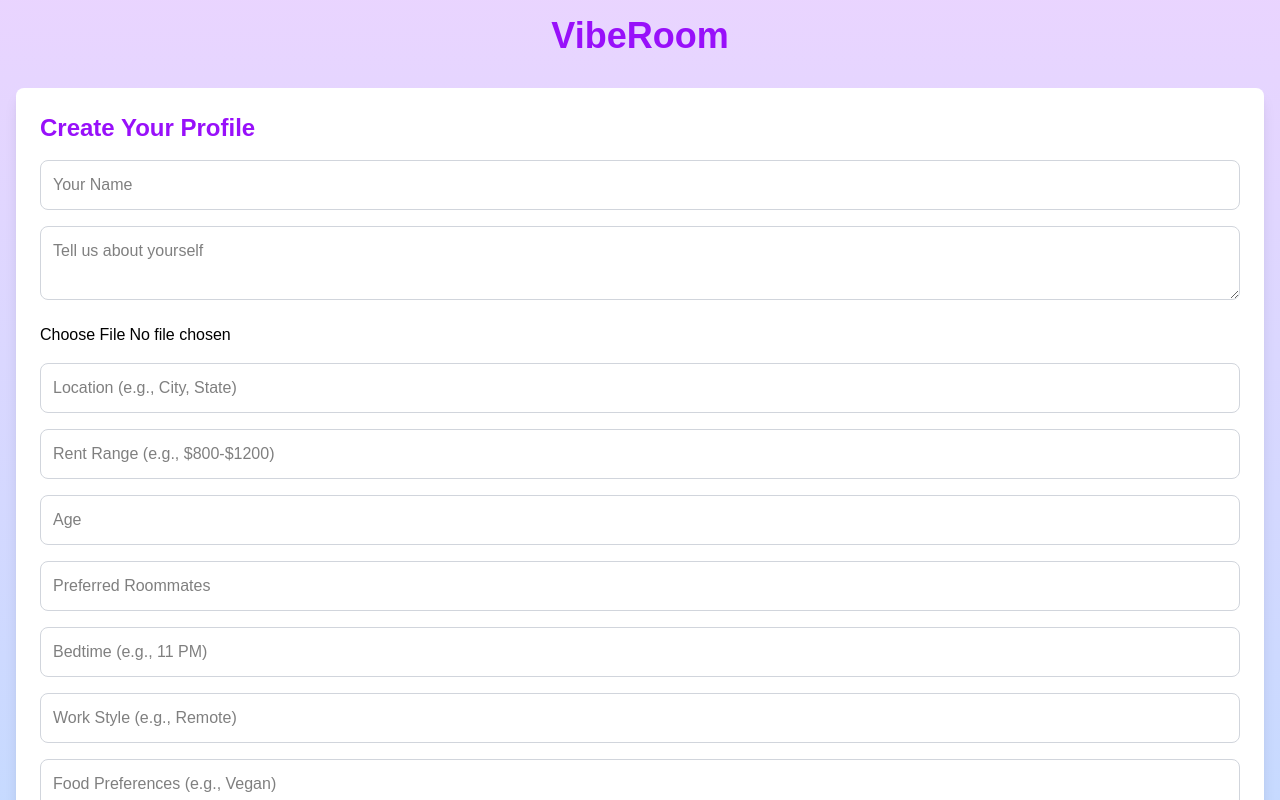
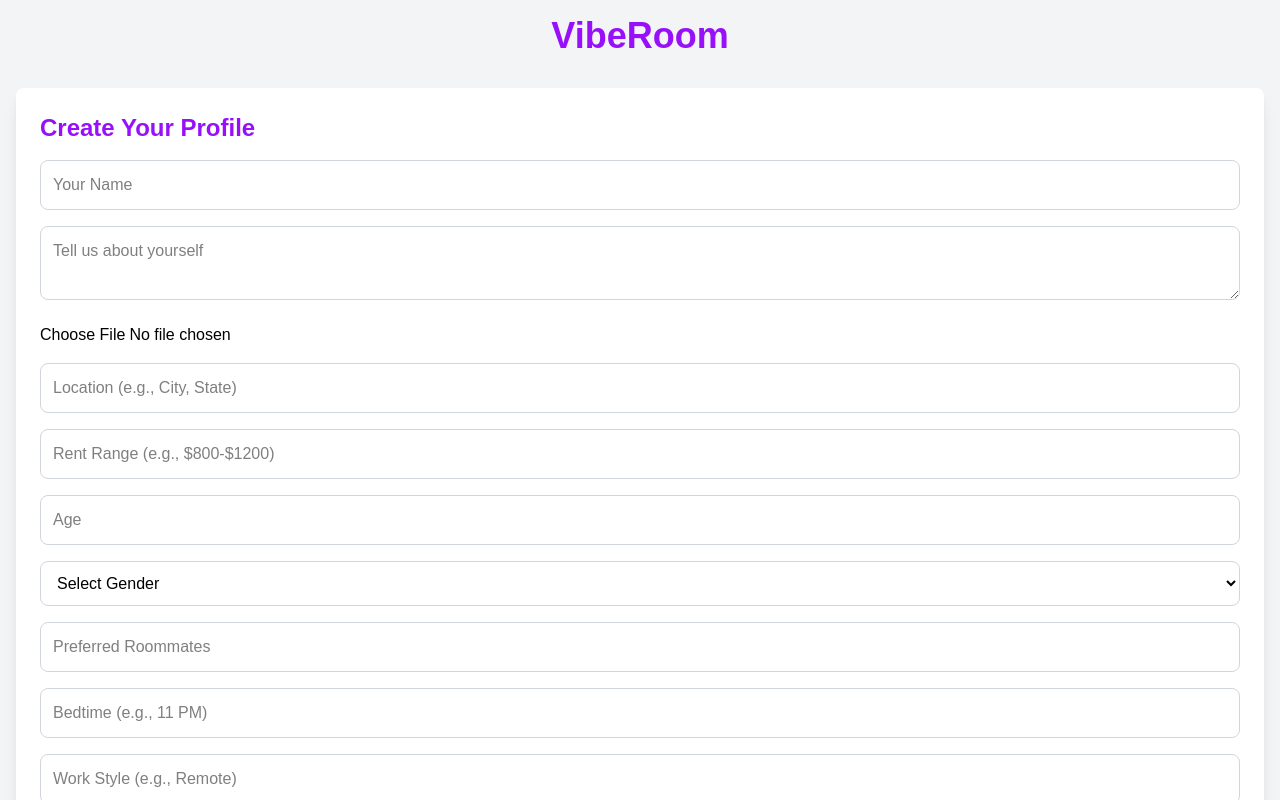
Before and after one commit to IAmTommyZombie/viberoom, a React (Vite) app: page / in a window 1280 px wide. Both pictures are taken after typing "name@example.com", "Sample123" into the empty fields and a click on the button "Log In". Shown: the top 800 px of the page. Built offline with nearby package versions, Linux system fonts and the light colour scheme.

Commit message:
Added unread chats notification and gender field with dropdown

```diff
--- a/src/App.jsx
+++ b/src/App.jsx
@@ -21,7 +21,8 @@ function App() {
   const [showMatch, setShowMatch] = useState(false);
   const [view, setView] = useState("swipe");
   const [selectedMatch, setSelectedMatch] = useState(null);
-  const [isEditing, setIsEditing] = useState(false); // New state for edit mode
+  const [isEditing, setIsEditing] = useState(false);
+  const [unreadCounts, setUnreadCounts] = useState({}); // Track unread messages per match
 
   const onSwipe = (direction, userId) => {
     setLastDirection(direction);
@@ -37,7 +38,9 @@ function App() {
     );
     setShowRating(true);
     if (direction === "right" && Math.random() > 0.5) {
-      setMatches([...matches, swipedUser]);
+      const newMatch = { ...swipedUser, unread: 1 }; // Start with 1 unread message
+      setMatches([...matches, newMatch]);
+      setUnreadCounts((prev) => ({ ...prev, [swipedUser.id]: 1 }));
       setShowMatch(true);
       setTimeout(() => setShowMatch(false), 2500);
     }
@@ -74,15 +77,16 @@ function App() {
   const handleSaveProfile = (profile) => {
     setCurrentUser(profile);
     setUsers((prev) => {
-      const filtered = prev.filter((user) => user.id !== profile.id); // Replace if editing
+      const filtered = prev.filter((user) => user.id !== profile.id);
       return [profile, ...filtered];
     });
-    setIsEditing(false); // Exit edit mode
+    setIsEditing(false);
   };
 
   const resetCards = () => {
     setUsers(mockUsers);
     setMatches([]);
+    setUnreadCounts({});
     setLastDirection("");
   };
 
@@ -91,6 +95,7 @@ function App() {
     setCurrentUser(null);
     setUsers(mockUsers);
     setMatches([]);
+    setUnreadCounts({});
     setView("swipe");
   };
 
@@ -108,6 +113,15 @@ function App() {
     setIsEditing(true);
   };
 
+  const handleMarkRead = (matchId) => {
+    setUnreadCounts((prev) => ({ ...prev, [matchId]: 0 }));
+  };
+
+  const totalUnread = Object.values(unreadCounts).reduce(
+    (sum, count) => sum + count,
+    0
+  );
+
   const enrichedUsers = users.map((user) => ({
     ...user,
     vibeScore:
@@ -123,7 +137,7 @@ function App() {
 
   if (!currentUser) {
     return (
-      <div className="min-h-screen bg-gradient-to-b from-purple-200 to-blue-200 flex flex-col items-center justify-center p-4">
+      <div className="min-h-screen bg-gray-100 flex flex-col items-center justify-center p-4">
         <h1 className="text-4xl font-bold text-purple-600 mb-8">VibeRoom</h1>
         <ProfileForm onSave={handleSaveProfile} />
       </div>
@@ -145,12 +159,19 @@ function App() {
         >
           Me
         </button>
+        <div className="relative">
           <button
             onClick={() => setView("chats")}
             className="text-purple-600 font-semibold hover:text-purple-800"
           >
             Chats
           </button>
+          {totalUnread > 0 && (
+            <span className="absolute -top-1 -right-1 bg-red-500 text-white text-xs rounded-full h-5 w-5 flex items-center justify-center">
+              {totalUnread}
+            </span>
+          )}
+        </div>
         <button
           onClick={handleLogout}
           className="text-red-500 font-semibold hover:text-red-700"
@@ -158,13 +179,13 @@ function App() {
           Logout
         </button>
       </div>
-      <div className="mt-16 w-full max-w-md">
+      <div className="mt-16 w-full max-w-md flex flex-col overflow-y-auto">
         {view === "swipe" && (
-          <>
+          <div className="flex flex-col items-center">
             <h1 className="text-4xl font-bold text-purple-600 mb-8 text-center">
               VibeRoom
             </h1>
-            <div className="relative w-full h-96">
+            <div className="w-full mb-8">
               {enrichedUsers.length > 0 ? (
                 enrichedUsers.map((user) => (
                   <SwipeCard key={user.id} user={user} onSwipe={onSwipe} />
@@ -182,7 +203,7 @@ function App() {
               )}
             </div>
             {lastDirection && enrichedUsers.length > 0 && (
-              <p className="mt-4 text-gray-500 text-center">
+              <p className="mb-4 text-gray-500 text-center">
                 Swiped {lastDirection}
               </p>
             )}
@@ -198,7 +219,7 @@ function App() {
                 initial={{ scale: 0, opacity: 0 }}
                 animate={{ scale: 1, opacity: 1 }}
                 exit={{ scale: 0, opacity: 0 }}
-                className="fixed inset-0 flex items-center justify-center bg-black bg-opacity-50"
+                className="fixed inset-0 flex items-center justify-center bg-black bg-opacity-50 z-20"
               >
                 <div className="bg-white p-8 rounded-lg shadow-lg text-center">
                   <Confetti
@@ -216,7 +237,7 @@ function App() {
               </motion.div>
             )}
             <Matches matches={matches} />
-          </>
+          </div>
         )}
 
         {view === "profile" && (
@@ -247,6 +268,9 @@ function App() {
                   </p>
                   <p>
                     <strong>Age:</strong> {currentUser.age}
+                  </p>
+                  <p>
+                    <strong>Gender:</strong> {currentUser.gender}
                   </p>
                   <p>
                     <strong>Roommates:</strong> {currentUser.roommates}
@@ -283,6 +307,7 @@ function App() {
             match={selectedMatch}
             onBack={() => setView("chats")}
             onViewProfile={handleViewProfile}
+            onMarkRead={handleMarkRead}
           />
         )}
         {view === "fullProfile" && selectedMatch && (
@@ -321,6 +346,9 @@ function App() {
                 <strong>Age:</strong> {selectedMatch.age}
               </p>
               <p>
+                <strong>Gender:</strong> {selectedMatch.gender}
+              </p>
+              <p>
                 <strong>Roommates:</strong> {selectedMatch.roommates}
               </p>
               <p>
--- a/src/components/Matches.jsx
+++ b/src/components/Matches.jsx
@@ -1,19 +1,17 @@
 function Matches({ matches }) {
   return (
-      <div className="w-80 mt-8">
-        <h2 className="text-xl font-bold text-purple-600 mb-4">Your Matches</h2>
+    <div className="w-full mt-4">
+      <h2 className="text-xl font-bold text-purple-600 mb-2">Your Matches</h2>
       {matches.length === 0 ? (
-          <p className="text-gray-500">No matches yet—keep swiping!</p>
+        <p className="text-gray-600">No matches yet—keep swiping!</p>
       ) : (
-          matches.map(match => (
-            <div key={match.id} className="bg-white p-4 rounded-lg shadow-lg mb-2">
-              <h3 className="font-bold">{match.name}</h3>
-              <p className="text-gray-600">{match.bio}</p>
-              <button className="mt-2 text-sm text-purple-600 hover:text-purple-800">
-                Chat (coming soon!)
-              </button>
-            </div>
-          ))
+        <ul className="space-y-2">
+          {matches.map((match) => (
+            <li key={match.id} className="bg-white p-3 rounded-lg shadow-sm">
+              {match.name}
+            </li>
+          ))}
+        </ul>
       )}
     </div>
   );
--- a/src/components/ProfileForm.jsx
+++ b/src/components/ProfileForm.jsx
@@ -7,6 +7,7 @@ function ProfileForm({ onSave, initialData }) {
   const [location, setLocation] = useState(initialData?.location || "");
   const [rentRange, setRentRange] = useState(initialData?.rentRange || "");
   const [age, setAge] = useState(initialData?.age || "");
+  const [gender, setGender] = useState(initialData?.gender || "");
   const [roommates, setRoommates] = useState(initialData?.roommates || "");
   const [bedtime, setBedtime] = useState(initialData?.bedtime || "");
   const [workStyle, setWorkStyle] = useState(initialData?.workStyle || "");
@@ -20,6 +21,7 @@ function ProfileForm({ onSave, initialData }) {
       setLocation(initialData.location);
       setRentRange(initialData.rentRange);
       setAge(initialData.age);
+      setGender(initialData.gender);
       setRoommates(initialData.roommates);
       setBedtime(initialData.bedtime);
       setWorkStyle(initialData.workStyle);
@@ -27,6 +29,19 @@ function ProfileForm({ onSave, initialData }) {
       setParking(initialData.parking);
     }
   }, [initialData]);
+
+  const genderOptions = [
+    "Male",
+    "Female",
+    "Non-binary",
+    "Genderqueer",
+    "Genderfluid",
+    "Agender",
+    "Bigender",
+    "Two-Spirit",
+    "Other",
+    "Prefer not to say",
+  ];
 
   const handleSubmit = (e) => {
     e.preventDefault();
@@ -43,6 +58,7 @@ function ProfileForm({ onSave, initialData }) {
       location,
       rentRange,
       age: parseInt(age) || 25,
+      gender: gender || "Prefer not to say",
       roommates: parseInt(roommates) || 1,
       bedtime,
       workStyle,
@@ -97,6 +113,20 @@ function ProfileForm({ onSave, initialData }) {
           placeholder="Age"
           className="w-full p-3 mb-4 border border-gray-300 rounded-lg focus:outline-none focus:ring-2 focus:ring-purple-500"
         />
+        <select
+          value={gender}
+          onChange={(e) => setGender(e.target.value)}
+          className="w-full p-3 mb-4 border border-gray-300 rounded-lg focus:outline-none focus:ring-2 focus:ring-purple-500"
+        >
+          <option value="" disabled>
+            Select Gender
+          </option>
+          {genderOptions.map((option) => (
+            <option key={option} value={option}>
+              {option}
+            </option>
+          ))}
+        </select>
         <input
           type="number"
           value={roommates}
--- a/src/components/SwipeCard.jsx
+++ b/src/components/SwipeCard.jsx
@@ -28,7 +28,7 @@ function SwipeCard({ user, onSwipe }) {
         initial={{ scale: 0.95, opacity: 0 }}
         animate={{ scale: 1, opacity: 1 }}
         transition={{ duration: 0.3 }}
-        className="w-80 bg-white shadow-md rounded-xl p-4 border border-gray-200 hover:shadow-lg"
+        className="w-full bg-white shadow-md rounded-xl p-4 border border-gray-200 hover:shadow-lg"
       >
         <div className="relative">
           <video
@@ -74,6 +74,9 @@ function SwipeCard({ user, onSwipe }) {
             <strong>Age:</strong> {user.age}
           </p>
           <p>
+            <strong>Gender:</strong> {user.gender}
+          </p>
+          <p>
             <strong>Roommates:</strong> {user.roommates}
           </p>
           <p>
--- a/src/mockData.js
+++ b/src/mockData.js
@@ -9,6 +9,7 @@ const mockUsers = [
     location: "San Francisco, CA",
     rentRange: "$1000-$1500",
     age: 28,
+    gender: "Non-binary",
     roommates: 1,
     bedtime: "11 PM",
     workStyle: "Remote",
@@ -25,6 +26,7 @@ const mockUsers = [
     location: "Austin, TX",
     rentRange: "$800-$1200",
     age: 24,
+    gender: "Female",
     roommates: 2,
     bedtime: "1 AM",
     workStyle: "Hybrid",
@@ -41,6 +43,7 @@ const mockUsers = [
     location: "Seattle, WA",
     rentRange: "$1200-$1800",
     age: 30,
+    gender: "Male",
     roommates: 1,
     bedtime: "3 AM",
     workStyle: "Commutes",
@@ -57,6 +60,7 @@ const mockUsers = [
     location: "New York, NY",
     rentRange: "$1500-$2000",
     age: 26,
+    gender: "Genderqueer",
     roommates: 1,
     bedtime: "10 PM",
     workStyle: "Remote",
```
Also changed, not shown: src/components/ChatProfile.jsx (+13 -2 lines). Lines whose indentation alone changed are shown as unchanged.
